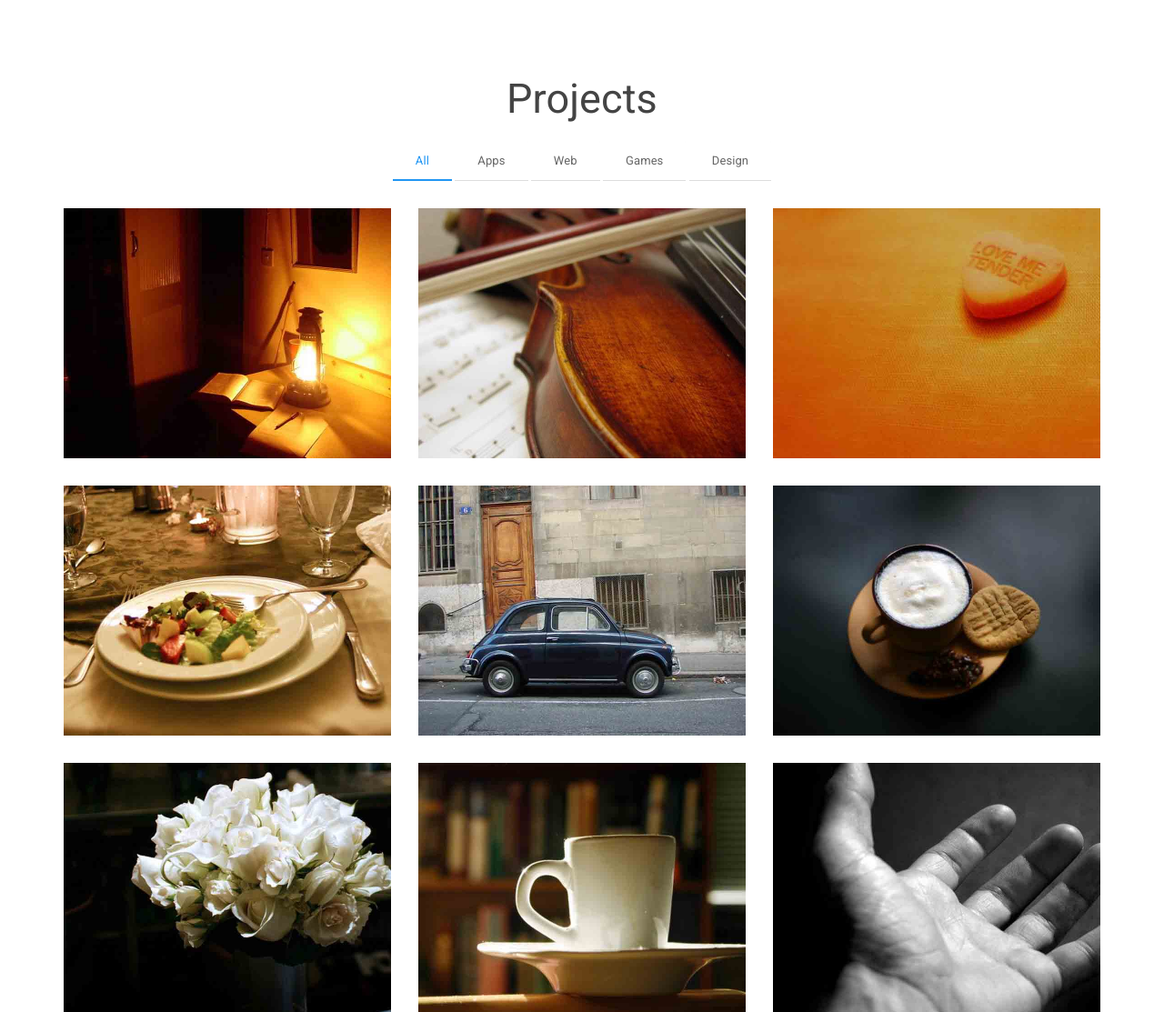
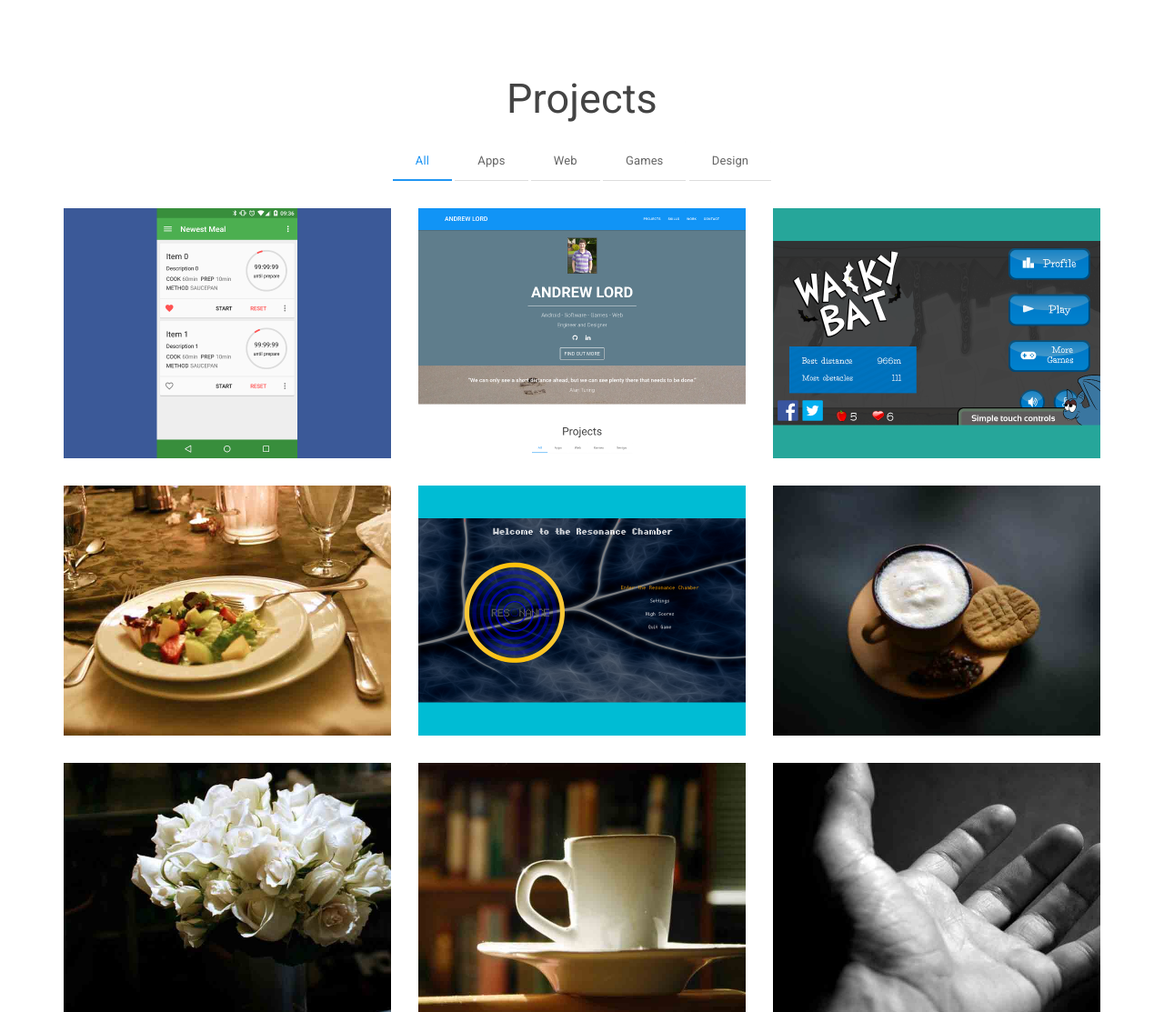
Before and after one commit to npmcdn-to-unpkg-bot/andrewlord1990.github.io, a PHP site: page / in a window 1280 px wide. Shown: the part 821-1934 px from the top of the page at 91% size. Run offline with PHP 8.4, Linux system fonts and the light colour scheme.

Commit message:
Added resonance, wacky bat, dinner time and person web project images.

```diff
--- a/css/main.css
+++ b/css/main.css
@@ -209,6 +209,7 @@ section {
 #projects .project-item .project-link {
     display: block;
     position: relative;
+    width: 100%;
 }
 
 #projects .project-item .project-link .caption {
--- a/index.html
+++ b/index.html
@@ -132,7 +132,7 @@
                                             <p><i class="fa fa-search-plus fa-3x"></i></p>
                                         </div>
                                     </div>
-                                    <img src="img/projects/img1.jpg" class="img-responsive" alt="Dinner Time app">
+                                    <img src="img/projects/dinnertime/dinner-time-main.png" class="img-responsive" alt="Dinner Time app">
                                 </a>
                             </div>
 
@@ -144,19 +144,19 @@
                                             <p><i class="fa fa-search-plus fa-3x"></i></p>
                                         </div>
                                     </div>
-                                    <img src="img/projects/img2.jpg" class="img-responsive" alt="Personal website">
+                                    <img src="img/projects/personalweb/personal-web-main.png" class="img-responsive" alt="Personal website">
                                 </a>
                             </div>
 
                             <div class="col-sm-4 project-item games apps">
-                                <a href="#" class="project-link" data-toggle="modal">
+                                <a href="#" class="project-link text-center" data-toggle="modal">
                                     <div class="caption">
                                         <div class="caption-content">
                                             <h3>Wacky Bat</h3>
                                             <p><i class="fa fa-search-plus fa-3x"></i></p>
                                         </div>
                                     </div>
-                                    <img src="img/projects/img3.jpg" class="img-responsive" alt="Wacky Bat game">
+                                    <img src="img/projects/wackybat/wacky-bat-main.png" class="img-responsive" alt="Wacky Bat game">
                                 </a>
                             </div>
 
@@ -180,7 +180,7 @@
                                             <p><i class="fa fa-search-plus fa-3x"></i></p>
                                         </div>
                                     </div>
-                                    <img src="img/projects/img5.jpg" class="img-responsive" alt="Resonance game">
+                                    <img src="img/projects/resonance/resonance-main.png" class="img-responsive" alt="Resonance game">
                                 </a>
                             </div>
 
```
Also changed, not shown: gimp/olympoid-full.png (added), gimp/ray_tracer-full.png (added), gimp/wacky-bat-icon.png (added), img/google-play-badge.png (added), img/projects/dinnertime/dinner-time-main.png (added), img/projects/dinnertime/dinner-time.png (added), img/projects/dinnertime/dinner-time2.png (added), img/projects/personalweb/personal-web-main.png (added), img/projects/personalweb/personal-web.png (added), img/projects/resonance/resonance-main.png (added), img/projects/resonance/resonance.png (added), img/projects/resonance/resonance2.png (added), img/projects/wackybat/wacky-bat-main.png (added), img/projects/wackybat/wacky-bat.png (added), 1 more files, 2 other files.
